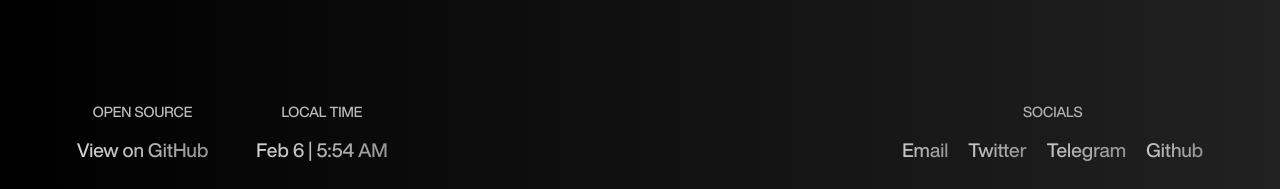
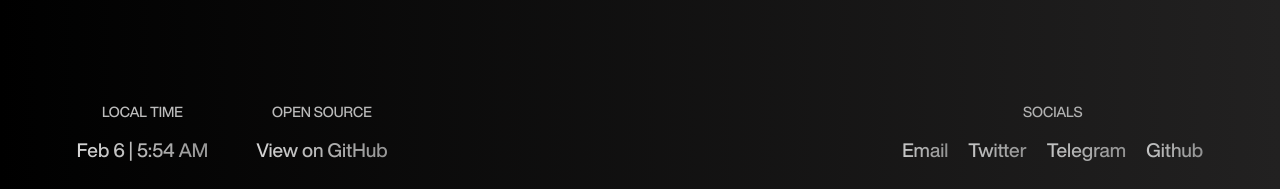
Before and after one commit to vipulkumar-dev/portfolio, a Next.js app: page /about in a window 1280 px wide. Shown: the part 608-797 px from the top of the page. Built offline with nearby package versions, Linux system fonts and the light colour scheme.

Commit message:
fix: swap LOCAL TIME and OPEN SOURCE footer group titles and links for correct display

```diff
--- a/components/contactSection/footer.tsx
+++ b/components/contactSection/footer.tsx
@@ -31,16 +31,17 @@ export function Footer({ className }: { className?: string }) {
     >
       <div className="mx-auto flex w-full max-w-maxWidth gap-0 md:gap-12">
         <FooterGroup
+          title="LOCAL TIME"
+          className="hidden md:block"
+          links={[{ href: "", text: currentTime }]}
+        />
+        <FooterGroup
           className="hidden md:block"
           title="OPEN SOURCE"
           isMagnetic={true}
           links={[{ href: links.sourceCode, text: "View on GitHub" }]}
         />
-        <FooterGroup
-          title="LOCAL TIME"
-          className="hidden md:block"
-          links={[{ href: "", text: currentTime }]}
-        />
+
         <FooterGroup
           title="SOCIALS"
           className="md:ml-auto"
```
